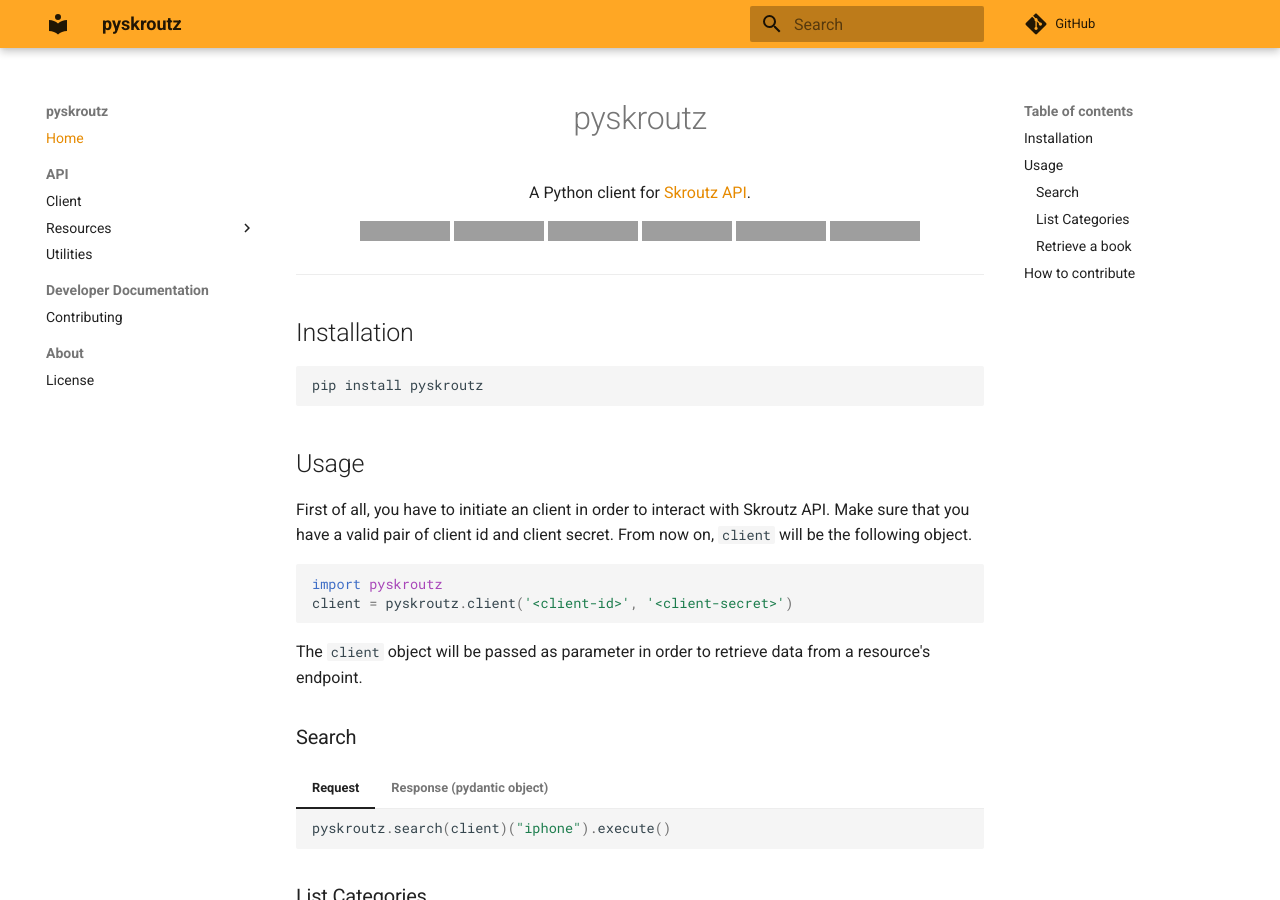
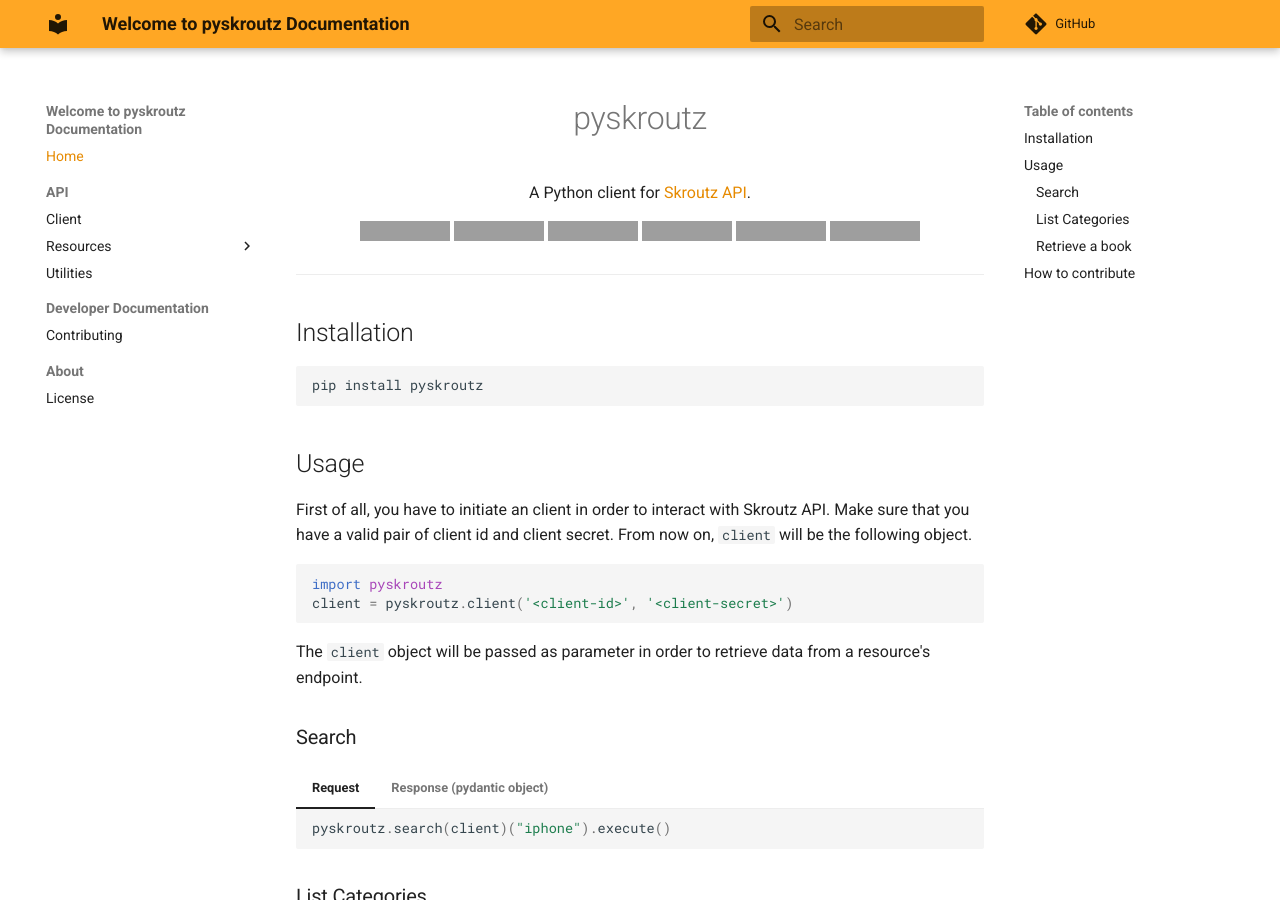
Before and after one commit to sp1thas/pyskroutz, an MkDocs documentation site: the page built from docs/index.md, in a window 1280 px wide and 900 px high. Built offline with MkDocs 1.6.1 and Material for MkDocs 9.7.7, drawn with Linux system fonts in a browser that asks for light colours; comment, search, counter and statistics services are not loaded; grey boxes are pictures that could not be loaded.

Commit message:
Update mkdocs.yml

```diff
--- a/mkdocs.yml
+++ b/mkdocs.yml
@@ -1,5 +1,5 @@
-site_name: pyskroutz
-site_description: pyskroutz documentation page
+site_name: Welcome to pyskroutz Documentation
+site_description: This the pyskroutz documentation page
 site_author: Panagiotis Simakis
 site_url: https://pyskroutz.simakis.me
 
```
